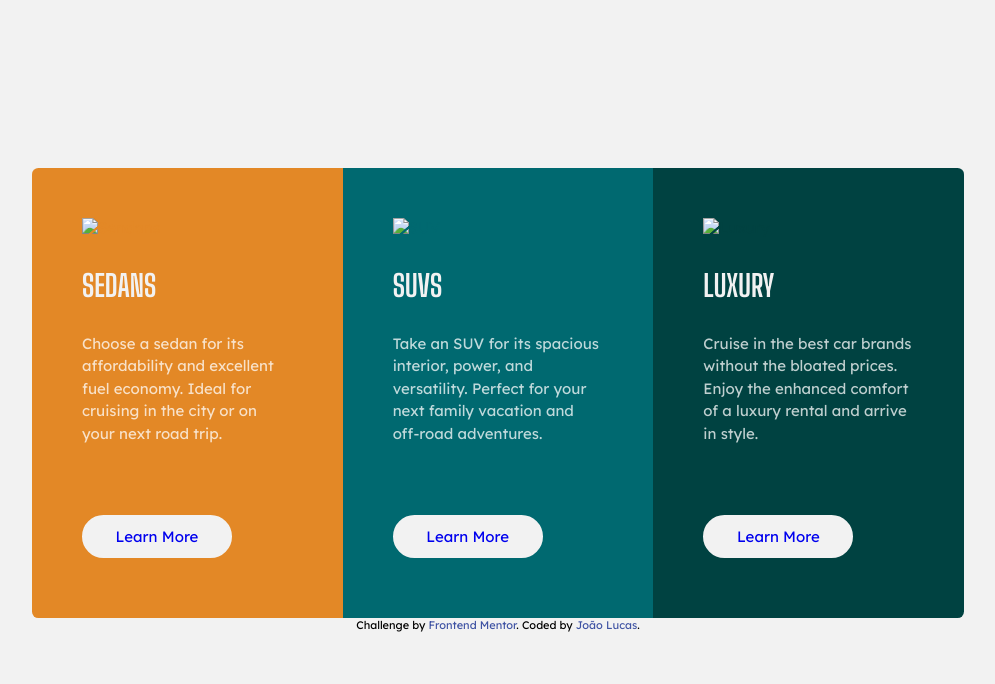
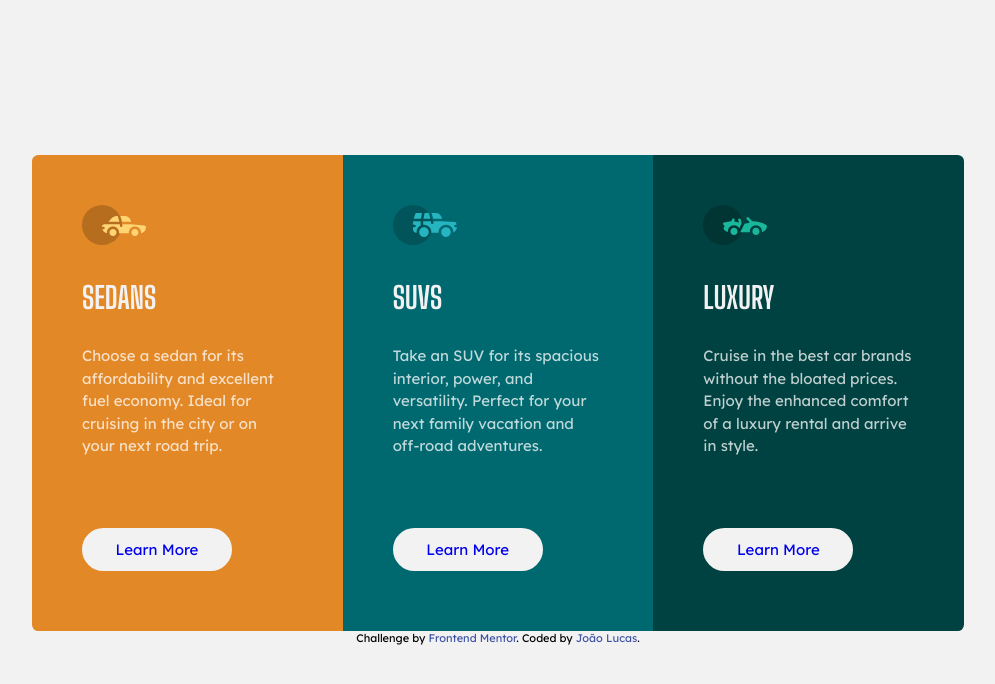
Before and after one commit to joaolucas-prog/3-column-preview-card-component-challenge-hub, a plain HTML site: page index.html in a window 1280 px wide. Shown: the whole page, without its empty margins (142-1137 px from the left). Drawn offline with Linux system fonts and the light colour scheme; the site is published under a folder, as on GitHub Pages, so addresses that start at the root find nothing.

Commit message:
Update index.html

```diff
--- a/index.html
+++ b/index.html
@@ -17,7 +17,7 @@
   <div class="card">
     <div class="card-item orange">
       <div class="card-img">
-        <img src="/images/icon-sedans.svg" alt="Sendans">
+        <img src="images/icon-sedans.svg" alt="Sendans">
       </div>
       <h1>Sedans</h1>
       <p>Choose a sedan for its affordability and excellent fuel economy. Ideal for cruising in the city
@@ -26,7 +26,7 @@
     </div>
     <div class="card-item cyan">
       <div class="card-img">
-        <img src="/images/icon-suvs.svg" alt="SUV">
+        <img src="images/icon-suvs.svg" alt="SUV">
       </div>
       <h1>SUVs</h1>
       <p>Take an SUV for its spacious interior, power, and versatility. Perfect for your next family vacation
@@ -35,7 +35,7 @@
     </div>
     <div class="card-item dark-cyan">
       <div class="card-img">
-        <img src="/images/icon-luxury.svg" alt="Luxury">
+        <img src="images/icon-luxury.svg" alt="Luxury">
       </div>
       <h1>Luxury</h1>
       <p>Cruise in the best car brands without the bloated prices. Enjoy the enhanced comfort of a luxury
```
